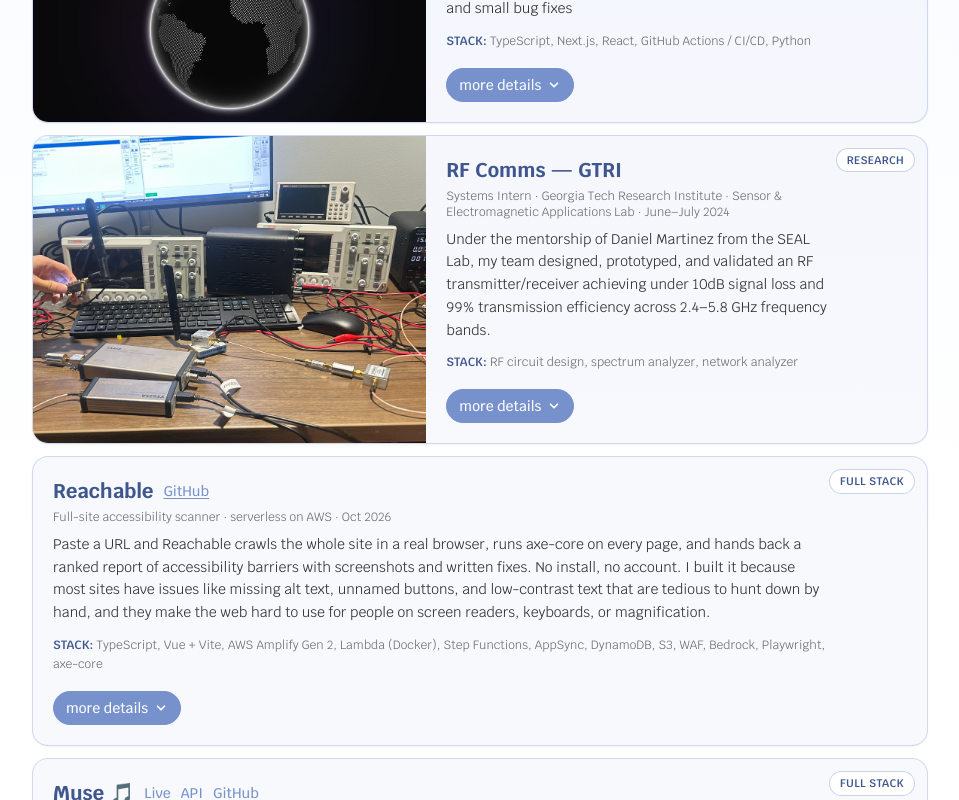
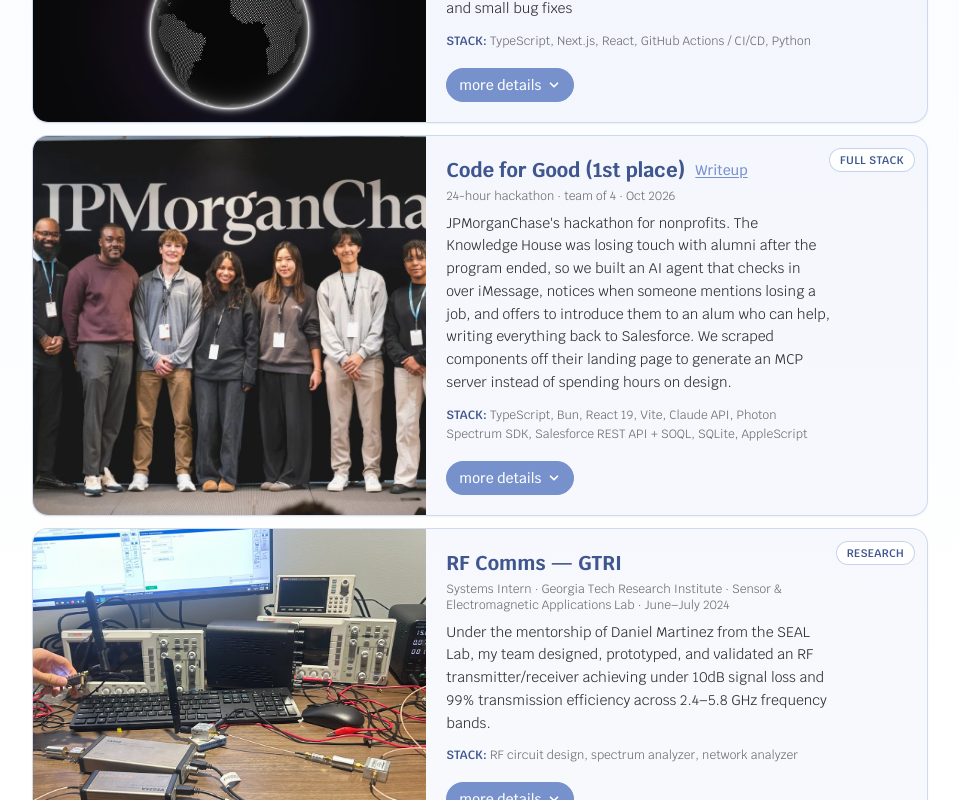
Before and after one commit to michellee-wang/personal-website, a Next.js app: page /projects in a window 1280 px wide. Shown: the part 540-1340 px from the top of the page, without its empty margins (160-1119 px from the left). Built offline with nearby package versions, Linux system fonts and the light colour scheme.

Commit message:
add Code for Good hackathon win to projects page
First place at JPMorganChase Code for Good. Entry sits below the
General Translation internship, with the team photo and a link to
the LinkedIn writeup.

```diff
--- a/app/projects/page.tsx
+++ b/app/projects/page.tsx
@@ -55,6 +55,41 @@ const projects: Project[] = [
       },
     ],
     stack: "TypeScript, Next.js, React, GitHub Actions / CI/CD, Python",
+  },
+  {
+    id: "code-for-good",
+    title: "Code for Good (1st place)",
+    category: "full stack",
+    links: [
+      {
+        label: "Writeup",
+        href: "https://www.linkedin.com/feed/update/urn:li:activity:7519084195780939777/",
+      },
+    ],
+    context: "24-hour hackathon · team of 4 · Oct 2026",
+    image: "/projects/code-for-good.webp",
+    summary:
+      "JPMorganChase's hackathon for nonprofits. The Knowledge House was losing touch with alumni after the program ended, so we built an AI agent that checks in over iMessage, notices when someone mentions losing a job, and offers to introduce them to an alum who can help, writing everything back to Salesforce. We scraped components off their landing page to generate an MCP server instead of spending hours on design.",
+    highlights: [
+      {
+        title: "Conversational agent over iMessage",
+        body: "Built on Photon's Spectrum SDK with Claude tool use. iMessage has no API for creating a group chat, so we drove the sms: URL scheme with System Events and verified against the Messages SQLite database.",
+      },
+      {
+        title: "Double opt-in warm intros",
+        body: "The agent brokers introductions, but only after both sides consent to sharing their name and number.",
+      },
+      {
+        title: "Salesforce as system of record",
+        body: "Reads the directory live over REST/SOQL and writes contact updates, employment history, and task notes back from conversation context.",
+      },
+      {
+        title: "Staff dashboard",
+        body: "React 19 + Vite, with a follow-up queue and a Claude-powered assistant that answers questions with charts. Precomputed aggregates took it from 25s to about 2s.",
+      },
+    ],
+    stack:
+      "TypeScript, Bun, React 19, Vite, Claude API, Photon Spectrum SDK, Salesforce REST API + SOQL, SQLite, AppleScript",
   },
   {
     id: "gtri",
```
Also changed, not shown: public/projects/code-for-good.webp (added).
